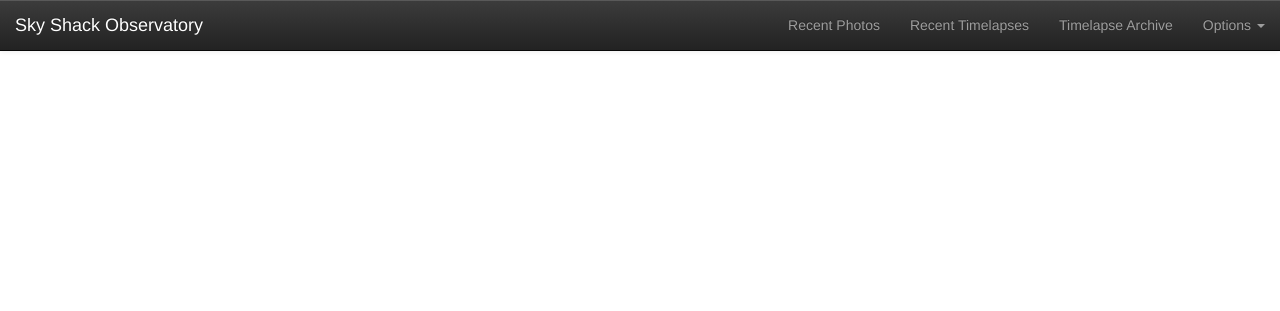
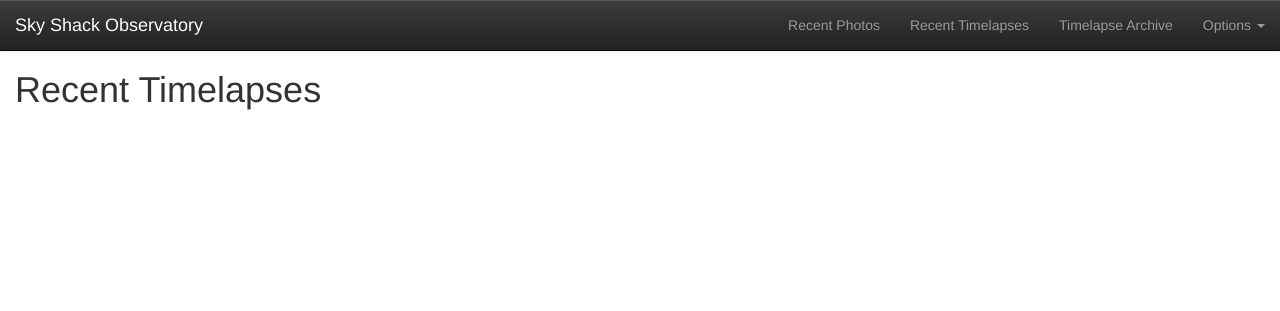
Before and after one commit to mimiflynn/rpi-timelapse, a Flask app: page /gif in a window 1280 px wide. Shown: the top 311 px of the page. Run offline with Flask 2, Linux system fonts and the light colour scheme; some libraries are stand-ins or nearby versions.

Commit message:
page titles

```diff
--- a/templates/animations.html
+++ b/templates/animations.html
@@ -1,5 +1,6 @@
 {% extends "base.html" %}
 {% block content %}
+  <h1>Recent Timelapses</h1>
   <div class="row">
     <div>
     {%- for item in tree.children recursive %}
--- a/templates/archive.html
+++ b/templates/archive.html
@@ -1,5 +1,6 @@
 {% extends "base.html" %}
 {% block content %}
+  <h1>Timelapses Archives</h1>
   <div class="row">
     <ul>
     {%- for item in tree.children recursive %}
--- a/templates/base.html
+++ b/templates/base.html
@@ -28,7 +28,7 @@
         <div class="collapse navbar-collapse" id="bs-example-navbar-collapse-1">
           <ul class="nav navbar-nav navbar-right">
             <li><a href="/view">Recent Photos</a></li>
-            <li><a href="/timelapses">Recent Timelapses</a></li>
+            <li><a href="/animations">Recent Timelapses</a></li>
             <li><a href="/archive">Timelapse Archive</a></li>
             <li class="dropdown">
               <a href="#" class="dropdown-toggle" data-toggle="dropdown" role="button" aria-haspopup="true" aria-expanded="false">Options <span class="caret"></span></a>
--- a/templates/photos.html
+++ b/templates/photos.html
@@ -1,5 +1,6 @@
 {% extends "base.html" %}
 {% block content %}
+  <h1>Single Photo Archives</h1>
   <div class="row">
     <div>
     {%- for item in tree.children recursive %}
```
